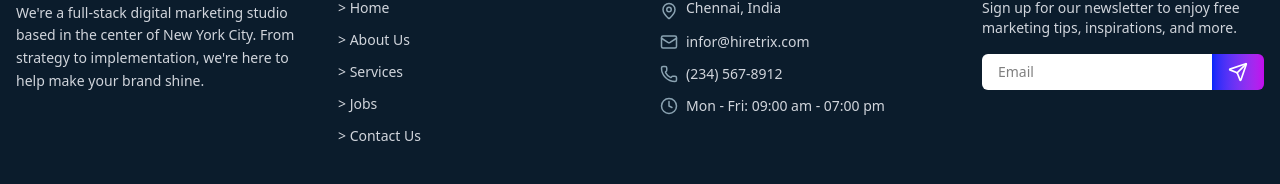
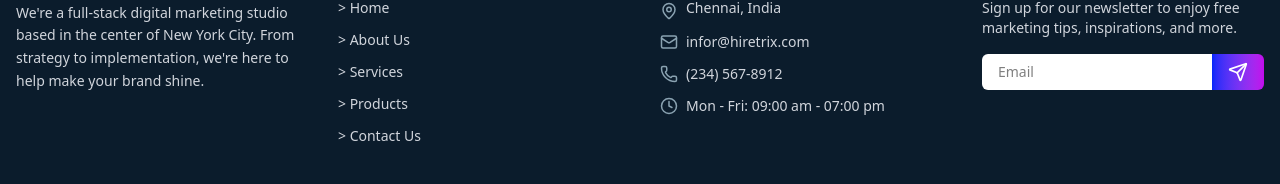
Before and after one commit to aruns128/hiretrix, a Next.js app: page / in a window 1280 px wide. Shown: the part 2258-2442 px from the top of the page. Built offline with nearby package versions, Linux system fonts and the light colour scheme.

Commit message:
pages updated

```diff
--- a/app/page.tsx
+++ b/app/page.tsx
@@ -10,7 +10,7 @@
   const router = useRouter();
 
   const handleExploreClick = () => {
-    router.push("/services");
+    router.push("/services/hr");
   };
 
   return (
--- a/components/Footer.tsx
+++ b/components/Footer.tsx
@@ -44,7 +44,7 @@
                             <Link href="/services/hr" className="hover:underline hover:text-white">&gt; Services</Link>
                         </li>
                         <li>
-                            <Link href="/jobs" className="hover:underline hover:text-white">&gt; Jobs</Link>
+                            <Link href="/products/aitool" className="hover:underline hover:text-white">&gt; Products</Link>
                         </li>
                         <li>
                             <Link href="/contact" className="hover:underline hover:text-white">&gt; Contact Us</Link>
```
